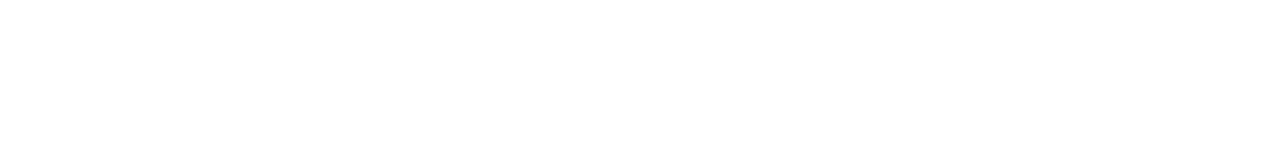
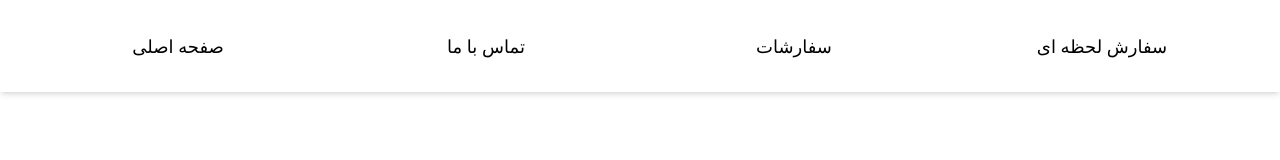
Before and after one commit to mtkz/garsonman, a plain HTML site: page src/index.html in a window 1280 px wide. Drawn offline with Linux system fonts and the light colour scheme.

Commit message:
load top nav

```diff
--- a/src/index.html
+++ b/src/index.html
@@ -9,8 +9,25 @@
     <link rel="stylesheet" href="../dist/app.css">
 </head>
 
-<body>
-
+<body class="">
+    <nav class=" sticky bg-white shadow-md">
+        <div class="mx-auto ">
+            <div class="grid sm:grid-cols-4 text-lg gap-4 text-center  p-8 ">
+                <div>
+                    <a href="# " class=" p-2 ">صفحه اصلی</a>
+                </div>
+                <div>
+                    <a href="#" class="p-2">تماس با ما</a>
+                </div>
+                <div>
+                    <a href="" class=" p-2">سفارشات</a>
+                </div>
+                <div>
+                    <a href="" class="p-2">سفارش لحظه ای </a>
+                </div>
+            </div>
+        </div>
+    </nav>
 </body>
 
 </html>
```
Also changed, not shown: dist/app.css.
